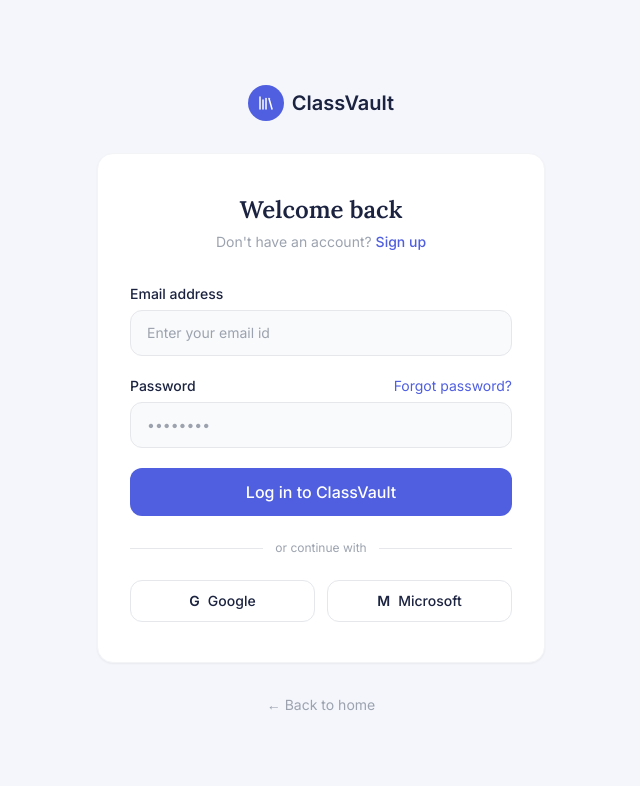
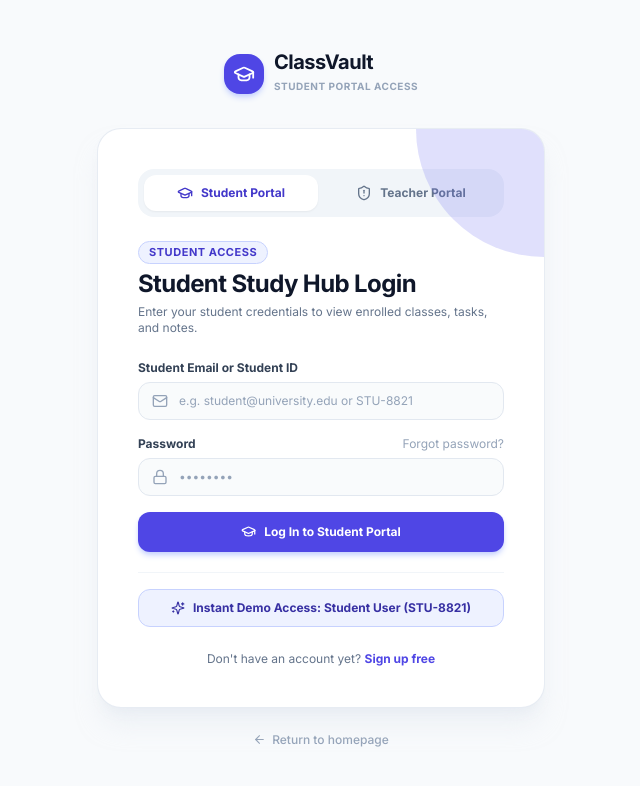
Before and after one commit to iajaysathish31-bit/classvault, a React (Vite) app: page /login in a window 1280 px wide. Shown: the top 786 px of the page, without its empty margins (319-959 px from the left). Built offline with nearby package versions, Linux system fonts and the light colour scheme.

Commit message:
Direct Student and Teacher portal buttons to dedicated role login pages

```diff
--- a/src/pages/Landing.jsx
+++ b/src/pages/Landing.jsx
@@ -35,16 +35,16 @@
 
         <div className="flex items-center gap-3">
           <Link
-            to="/student/dashboard"
+            to="/login?role=student"
             className="hidden sm:inline-flex items-center gap-1.5 px-3.5 py-1.5 rounded-xl text-xs font-bold text-indigo-600 bg-indigo-50 hover:bg-indigo-100 transition-colors"
           >
-            <GraduationCap size={14} /> Student View
+            <GraduationCap size={14} /> Student Portal
           </Link>
           <Link
-            to="/teacher/dashboard"
+            to="/login?role=teacher"
             className="hidden sm:inline-flex items-center gap-1.5 px-3.5 py-1.5 rounded-xl text-xs font-bold text-emerald-700 bg-emerald-50 hover:bg-emerald-100 transition-colors"
           >
-            <ShieldAlert size={14} /> Faculty View
+            <ShieldAlert size={14} /> Teacher Portal
           </Link>
           <Link
             to="/login"
@@ -124,7 +124,7 @@
 
             <div className="mt-8 pt-6 border-t border-slate-100">
               <Link
-                to="/student/dashboard"
+                to="/login?role=student"
                 className="w-full py-3.5 px-6 rounded-2xl bg-indigo-600 hover:bg-indigo-700 text-white text-sm font-bold flex items-center justify-center gap-2 shadow-lg shadow-indigo-200 group-hover:gap-3 transition-all"
               >
                 Enter Student Portal <ArrowRight size={16} />
@@ -174,7 +174,7 @@
 
             <div className="mt-8 pt-6 border-t border-slate-800">
               <Link
-                to="/teacher/dashboard"
+                to="/login?role=teacher"
                 className="w-full py-3.5 px-6 rounded-2xl bg-emerald-600 hover:bg-emerald-500 text-white text-sm font-bold flex items-center justify-center gap-2 shadow-lg shadow-emerald-950 group-hover:gap-3 transition-all"
               >
                 Enter Faculty Portal <ArrowRight size={16} />
--- a/src/pages/Login.jsx
+++ b/src/pages/Login.jsx
@@ -1,96 +1,243 @@
-import { useState } from 'react'
-import { Link, useNavigate } from 'react-router-dom'
-import { Library } from 'lucide-react'
+import { useState, useEffect } from 'react'
+import { Link, useNavigate, useSearchParams } from 'react-router-dom'
+import { GraduationCap, ShieldAlert, ArrowLeft, Check, Sparkles, Lock, Mail, UserCheck } from 'lucide-react'
 import { useUser } from '../context/AuthContext.jsx'
+import { useData } from '../context/DataContext.jsx'
 
 export default function Login() {
-  const [email, setEmail] = useState('')
+  const [searchParams, setSearchParams] = useSearchParams()
+  const roleParam = searchParams.get('role')
+
+  const [role, setRole] = useState(roleParam === 'teacher' ? 'teacher' : 'student')
+  const [identifier, setIdentifier] = useState('')
   const [password, setPassword] = useState('')
-  const { user, login } = useUser()
+  const { login, updateUser } = useUser()
+  const { teachers, students } = useData()
   const navigate = useNavigate()
+
+  // Sync role if query param changes
+  useEffect(() => {
+    if (roleParam === 'teacher') {
+      setRole('teacher')
+    } else if (roleParam === 'student') {
+      setRole('student')
+    }
+  }, [roleParam])
+
+  const handleRoleTabChange = (newRole) => {
+    setRole(newRole)
+    setSearchParams({ role: newRole })
+    setIdentifier('')
+    setPassword('')
+  }
+
+  const handleDemoLogin = (demoRole) => {
+    if (demoRole === 'teacher') {
+      const demoTeacher = teachers[0] || {
+        name: 'Prof. Chen Wei',
+        email: 'chen.wei@university.edu',
+        teacher_id: 'TCH-101',
+        department: 'Physics & Applied Sciences',
+      }
+      updateUser({
+        name: demoTeacher.name,
+        email: demoTeacher.email,
+        role: 'Teacher',
+        teacher_id: demoTeacher.teacher_id,
+        department: demoTeacher.department,
+      })
+      navigate('/teacher/dashboard')
+    } else {
+      const demoStudent = students[0] || {
+        name: 'Student User',
+        email: 'student@university.edu',
+        student_id: 'STU-8821',
+        department: 'Computer Science & Engineering',
+        year: 'Year 3 (Junior)',
+        phone: '+1 (555) 349-8821',
+      }
+      updateUser({
+        name: demoStudent.name,
+        email: demoStudent.email,
+        role: 'Student',
+        student_id: demoStudent.student_id,
+        department: demoStudent.department,
+        year: demoStudent.year,
+        phone: demoStudent.phone,
+      })
+      navigate('/student/dashboard')
+    }
+  }
 
   const handleSubmit = (e) => {
     e.preventDefault()
-    login({ email })
-    if (user?.role === 'Teacher') {
+    const emailVal = identifier.includes('@') ? identifier.trim() : `${identifier.trim().toLowerCase()}@university.edu`
+
+    if (role === 'teacher') {
+      updateUser({
+        name: identifier.startsWith('TCH') ? 'Faculty Member' : identifier.split('@')[0],
+        email: emailVal,
+        role: 'Teacher',
+        teacher_id: identifier.startsWith('TCH') ? identifier.trim() : 'TCH-101',
+        department: 'Physics & Applied Sciences',
+      })
       navigate('/teacher/dashboard')
     } else {
-      navigate('/dashboard')
+      updateUser({
+        name: identifier.startsWith('STU') ? 'Student User' : identifier.split('@')[0],
+        email: emailVal,
+        role: 'Student',
+        student_id: identifier.startsWith('STU') ? identifier.trim() : 'STU-8821',
+        department: 'Computer Science & Engineering',
+      })
+      navigate('/student/dashboard')
     }
   }
 
+  const isTeacher = role === 'teacher'
+
   return (
-    <div className="min-h-screen bg-vault-bg flex flex-col items-center justify-center px-4 py-12">
-      <div className="flex items-center gap-2 mb-8">
-        <div className="w-9 h-9 rounded-full bg-vault-blue flex items-center justify-center">
-          <Library size={18} className="text-white" />
+    <div className="min-h-screen bg-slate-50 flex flex-col items-center justify-center px-4 py-12 font-sans text-slate-800">
+      {/* Brand Header */}
+      <Link to="/" className="flex items-center gap-2.5 mb-8 group">
+        <div className={`w-10 h-10 rounded-2xl flex items-center justify-center text-white shadow-md transition-transform group-hover:scale-105 ${isTeacher ? 'bg-emerald-600 shadow-emerald-200' : 'bg-indigo-600 shadow-indigo-200'}`}>
+          {isTeacher ? <ShieldAlert size={22} /> : <GraduationCap size={22} />}
         </div>
-        <span className="font-semibold text-xl text-vault-navy">ClassVault</span>
+        <div>
+          <span className="font-black text-xl tracking-tight text-slate-900 block leading-none">ClassVault</span>
+          <span className="text-[10px] font-bold uppercase tracking-wider text-slate-400">
+            {isTeacher ? 'Faculty Portal Access' : 'Student Portal Access'}
+          </span>
+        </div>
+      </Link>
+
+      {/* Login Card */}
+      <div className="w-full max-w-md bg-white rounded-3xl shadow-xl shadow-slate-200/50 border border-slate-200/80 p-8 sm:p-10 relative overflow-hidden">
+        {/* Subtle decorative glow */}
+        <div className={`absolute top-0 right-0 w-32 h-32 rounded-bl-full pointer-events-none opacity-20 ${isTeacher ? 'bg-emerald-500' : 'bg-indigo-500'}`} />
+
+        {/* Portal Role Switcher Tabs */}
+        <div className="grid grid-cols-2 gap-1.5 p-1.5 bg-slate-100 rounded-2xl mb-6">
+          <button
+            type="button"
+            onClick={() => handleRoleTabChange('student')}
+            className={`flex items-center justify-center gap-2 py-2.5 rounded-xl text-xs font-bold transition-all ${
+              !isTeacher
+                ? 'bg-white text-indigo-700 shadow-sm'
+                : 'text-slate-500 hover:text-slate-800 hover:bg-slate-200/60'
+            }`}
+          >
+            <GraduationCap size={16} /> Student Portal
+          </button>
+          <button
+            type="button"
+            onClick={() => handleRoleTabChange('teacher')}
+            className={`flex items-center justify-center gap-2 py-2.5 rounded-xl text-xs font-bold transition-all ${
+              isTeacher
+                ? 'bg-slate-900 text-emerald-400 shadow-sm'
+                : 'text-slate-500 hover:text-slate-800 hover:bg-slate-200/60'
+            }`}
+          >
+            <ShieldAlert size={16} /> Teacher Portal
+          </button>
         </div>
 
-      <div className="w-full max-w-md bg-white rounded-2xl shadow-sm border border-gray-100 px-8 py-10">
-        <h1 className="text-2xl font-serif font-semibold text-center text-vault-navy">Welcome back</h1>
-        <p className="text-center text-sm text-gray-400 mt-1.5 mb-8">
-          Don&apos;t have an account?{' '}
-          <Link to="/signup" className="text-vault-blue font-medium hover:underline">
-            Sign up
-          </Link>
+        {/* Title & Context */}
+        <div className="mb-6">
+          <div className="flex items-center gap-2 mb-1">
+            <span className={`text-[11px] font-extrabold uppercase tracking-wider px-2.5 py-0.5 rounded-full ${isTeacher ? 'bg-emerald-50 text-emerald-700 border border-emerald-200' : 'bg-indigo-50 text-indigo-700 border border-indigo-200'}`}>
+              {isTeacher ? 'Teacher / Faculty Access' : 'Student Access'}
+            </span>
+          </div>
+          <h1 className="text-2xl font-black text-slate-900 tracking-tight">
+            {isTeacher ? 'Faculty Console Login' : 'Student Study Hub Login'}
+          </h1>
+          <p className="text-xs text-slate-500 mt-1">
+            {isTeacher
+              ? 'Enter your institutional credentials to manage student cohorts & gradebooks.'
+              : 'Enter your student credentials to view enrolled classes, tasks, and notes.'}
           </p>
+        </div>
 
-        <form onSubmit={handleSubmit} className="space-y-5">
+        {/* Form */}
+        <form onSubmit={handleSubmit} className="space-y-4">
           <div>
-            <label className="block text-sm font-medium text-vault-navy mb-1.5">Email address</label>
+            <label className="block text-xs font-bold text-slate-700 mb-1.5">
+              {isTeacher ? 'Faculty Email or Teacher ID' : 'Student Email or Student ID'}
+            </label>
+            <div className="relative">
+              <Mail size={16} className="absolute left-3.5 top-1/2 -translate-y-1/2 text-slate-400" />
               <input
-              type="email"
-              value={email}
-              onChange={(e) => setEmail(e.target.value)}
-              placeholder="Enter your email id"
-              className="w-full px-4 py-3 rounded-xl bg-gray-50 border border-gray-200 text-sm placeholder:text-gray-400 focus:outline-none focus:ring-2 focus:ring-vault-blue/30 focus:border-vault-blue"
+                type="text"
+                value={identifier}
+                onChange={(e) => setIdentifier(e.target.value)}
+                placeholder={isTeacher ? 'e.g. chen.wei@university.edu or TCH-101' : 'e.g. student@university.edu or STU-8821'}
+                className="w-full pl-10 pr-4 py-2.5 rounded-xl bg-slate-50/80 border border-slate-200 text-xs text-slate-900 placeholder:text-slate-400 focus:outline-none focus:ring-2 focus:ring-indigo-500/20 focus:border-indigo-600 transition-all"
                 required
               />
+            </div>
           </div>
 
           <div>
             <div className="flex items-center justify-between mb-1.5">
-              <label className="block text-sm font-medium text-vault-navy">Password</label>
-              <a href="#" className="text-sm text-vault-blue hover:underline">Forgot password?</a>
+              <label className="block text-xs font-bold text-slate-700">Password</label>
+              <a href="#" onClick={(e) => { e.preventDefault(); alert('Demo environment: any password will be accepted.'); }} className="text-xs text-slate-400 hover:text-slate-700">
+                Forgot password?
+              </a>
             </div>
+            <div className="relative">
+              <Lock size={16} className="absolute left-3.5 top-1/2 -translate-y-1/2 text-slate-400" />
               <input
                 type="password"
                 value={password}
                 onChange={(e) => setPassword(e.target.value)}
                 placeholder="••••••••"
-              className="w-full px-4 py-3 rounded-xl bg-gray-50 border border-gray-200 text-sm placeholder:text-gray-400 focus:outline-none focus:ring-2 focus:ring-vault-blue/30 focus:border-vault-blue"
+                className="w-full pl-10 pr-4 py-2.5 rounded-xl bg-slate-50/80 border border-slate-200 text-xs text-slate-900 placeholder:text-slate-400 focus:outline-none focus:ring-2 focus:ring-indigo-500/20 focus:border-indigo-600 transition-all"
                 required
               />
+            </div>
           </div>
 
           <button
             type="submit"
-            className="w-full bg-vault-blue text-white font-medium py-3 rounded-xl hover:bg-vault-blue-dark transition-colors"
+            className={`w-full text-white text-xs font-bold py-3 rounded-xl transition-all shadow-md mt-2 flex items-center justify-center gap-2 ${
+              isTeacher
+                ? 'bg-slate-950 hover:bg-slate-900 shadow-slate-900/20'
+                : 'bg-indigo-600 hover:bg-indigo-700 shadow-indigo-200'
+            }`}
           >
-            Log in to ClassVault
+            {isTeacher ? <ShieldAlert size={15} /> : <GraduationCap size={15} />}
+            Log In to {isTeacher ? 'Teacher Portal' : 'Student Portal'}
           </button>
         </form>
 
-        <div className="flex items-center gap-3 my-6">
-          <div className="h-px bg-gray-200 flex-1" />
-          <span className="text-xs text-gray-400">or continue with</span>
-          <div className="h-px bg-gray-200 flex-1" />
+        {/* 1-Click Fast Demo Login Button */}
+        <div className="mt-5 pt-4 border-t border-slate-100">
+          <button
+            type="button"
+            onClick={() => handleDemoLogin(role)}
+            className={`w-full py-2.5 px-4 rounded-xl text-xs font-bold transition-all border flex items-center justify-center gap-2 ${
+              isTeacher
+                ? 'bg-emerald-50 hover:bg-emerald-100 border-emerald-200 text-emerald-800'
+                : 'bg-indigo-50 hover:bg-indigo-100 border-indigo-200 text-indigo-800'
+            }`}
+          >
+            <Sparkles size={14} />
+            Instant Demo Access: {isTeacher ? 'Prof. Chen Wei (TCH-101)' : 'Student User (STU-8821)'}
+          </button>
         </div>
 
-        <div className="grid grid-cols-2 gap-3">
-          <button className="flex items-center justify-center gap-2 border border-gray-200 rounded-xl py-2.5 text-sm font-medium text-vault-navy hover:bg-gray-50">
-            <span className="font-semibold">G</span> Google
-          </button>
-          <button className="flex items-center justify-center gap-2 border border-gray-200 rounded-xl py-2.5 text-sm font-medium text-vault-navy hover:bg-gray-50">
-            <span className="font-semibold">M</span> Microsoft
-          </button>
-        </div>
+        {/* Sign Up Redirect */}
+        <p className="text-center text-xs text-slate-500 mt-6">
+          Don&apos;t have an account yet?{' '}
+          <Link to="/signup" className="font-bold text-indigo-600 hover:text-indigo-800">
+            Sign up free
+          </Link>
+        </p>
       </div>
 
-      <Link to="/" className="text-sm text-gray-400 hover:text-vault-navy mt-8">
-        ← Back to home
+      <Link to="/" className="inline-flex items-center gap-1.5 text-xs text-slate-400 hover:text-slate-700 mt-6 font-medium">
+        <ArrowLeft size={13} /> Return to homepage
       </Link>
     </div>
   )
```
Lines whose indentation alone changed are shown as unchanged.
